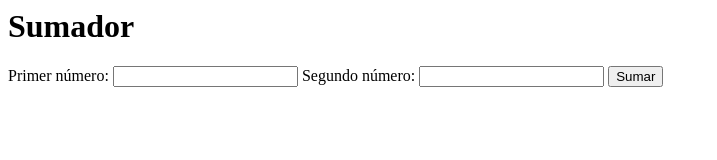
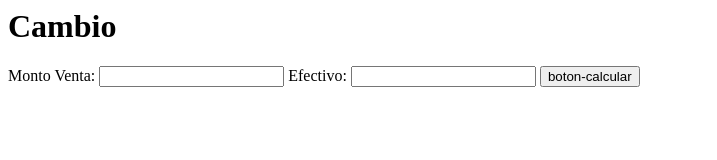
Before and after one commit to Luferchoo/examen_tercer_parcial, a website built with Parcel: page index.html in a window 1280 px wide. Shown: the whole page, without its empty margins (0-717 px from the left). Built offline with nearby package versions, Linux system fonts and the light colour scheme.

Commit message:
primera prueba monto aprobada

```diff
--- a/index.html
+++ b/index.html
@@ -1,12 +1,12 @@
 <html>
   <body>
-    <h1>Sumador</h1>
-    <form id="sumar-form">
-      <label for="primer-numero">Primer número:</label>
-      <input type="number" id="primer-numero" />
-      <label for="segundo-numero">Segundo número:</label>
-      <input type="number" id="segundo-numero" />
-      <input type="submit" value="Sumar" />
+    <h1>Cambio</h1>
+    <form id="cambio-form">
+      <label for="monto">Monto Venta:</label>
+      <input type="number" id="monto" />
+      <label for="efectivo">Efectivo:</label>
+      <input type="number" id="efectivo" />
+      <input type="submit" value="boton-calcular" id="boton-calcular"/>
     </form>
     <div id="resultado-div"></div>
 
--- a/src/presenter.js
+++ b/src/presenter.js
@@ -1,14 +1,14 @@
 import sumar from "./sumador";
 
-const first = document.querySelector("#primer-numero");
-const second = document.querySelector("#segundo-numero");
-const form = document.querySelector("#sumar-form");
+const monto1 = document.querySelector("#monto");
+const second = document.querySelector("#efectivo");
+const form = document.querySelector("#cambio-form");
 const div = document.querySelector("#resultado-div");
 
 form.addEventListener("submit", (event) => {
   event.preventDefault();
 
-  const firstNumber = Number.parseInt(first.value);
+  const firstNumber = Number.parseInt(monto1.value);
   const secondNumber = Number.parseInt(second.value);
 
   div.innerHTML = "<p>" + sumar(firstNumber, secondNumber) + "</p>";
```
Also changed, not shown: src/impuesto_UI.test.js (+6 -5 lines).
